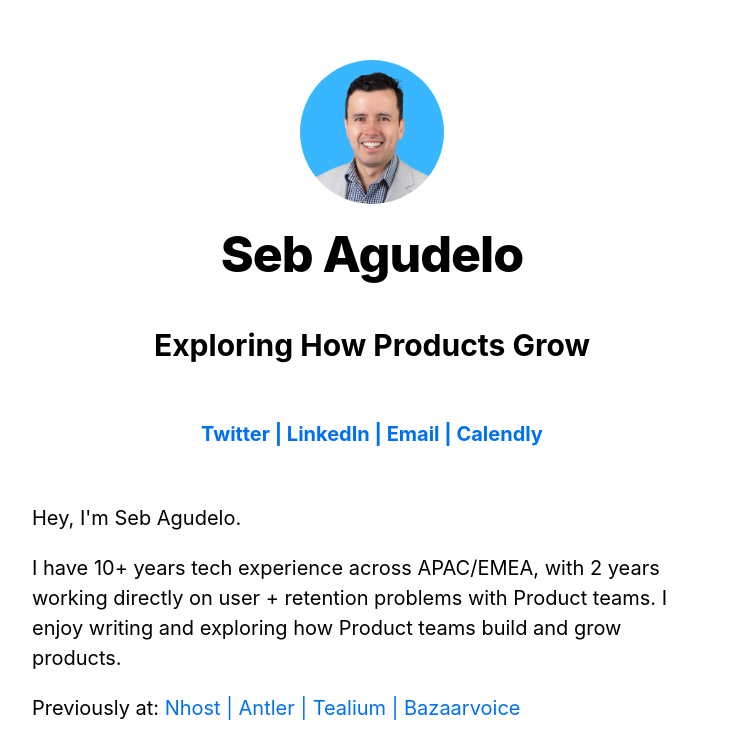
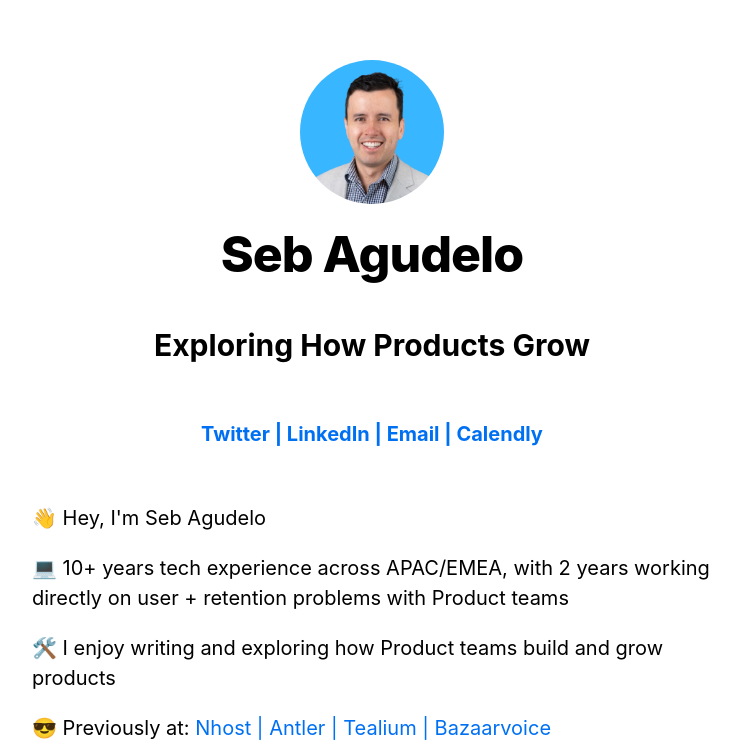
Before and after one commit to sebagudelo/sebagudelo, a Next.js app: page / in a window 1280 px wide. Shown: the top 751 px of the page, without its empty margins (268-1008 px from the left). Built offline with nearby package versions, Linux system fonts and the light colour scheme.

Commit message:
emoji update

```diff
--- a/pages/index.js
+++ b/pages/index.js
@@ -17,9 +17,14 @@ export default function Home({ allPostsData }) {
       </Head>
       <section className={utilStyles.headingMd}>
 
-        <p>Hey, I'm Seb Agudelo. </p>
-        <p>I have 10+ years tech experience across APAC/EMEA, with 2 years working directly on user + retention problems with Product teams. I enjoy writing and exploring how Product teams build and grow products.</p>
-        <p>Previously at: <a href="https://nhost.io">Nhost |</a> <a href="https://antler.co">Antler |</a> <a href="https://tealium.com">Tealium |</a> <a href="https://bazaarvoice.com"> Bazaarvoice</a> </p>
+        <p>👋 Hey, I'm Seb Agudelo</p>
+
+        <p>💻 10+ years tech experience across APAC/EMEA, with 2 years working
+        directly on user + retention problems with Product teams</p>
+
+        <p>🛠️ I enjoy writing and exploring how Product teams build and grow products</p>
+
+        <p>😎 Previously at: <a href="https://nhost.io">Nhost |</a> <a href="https://antler.co">Antler |</a> <a href="https://tealium.com">Tealium |</a> <a href="https://bazaarvoice.com"> Bazaarvoice</a> </p>
 
 
       </section>
```
